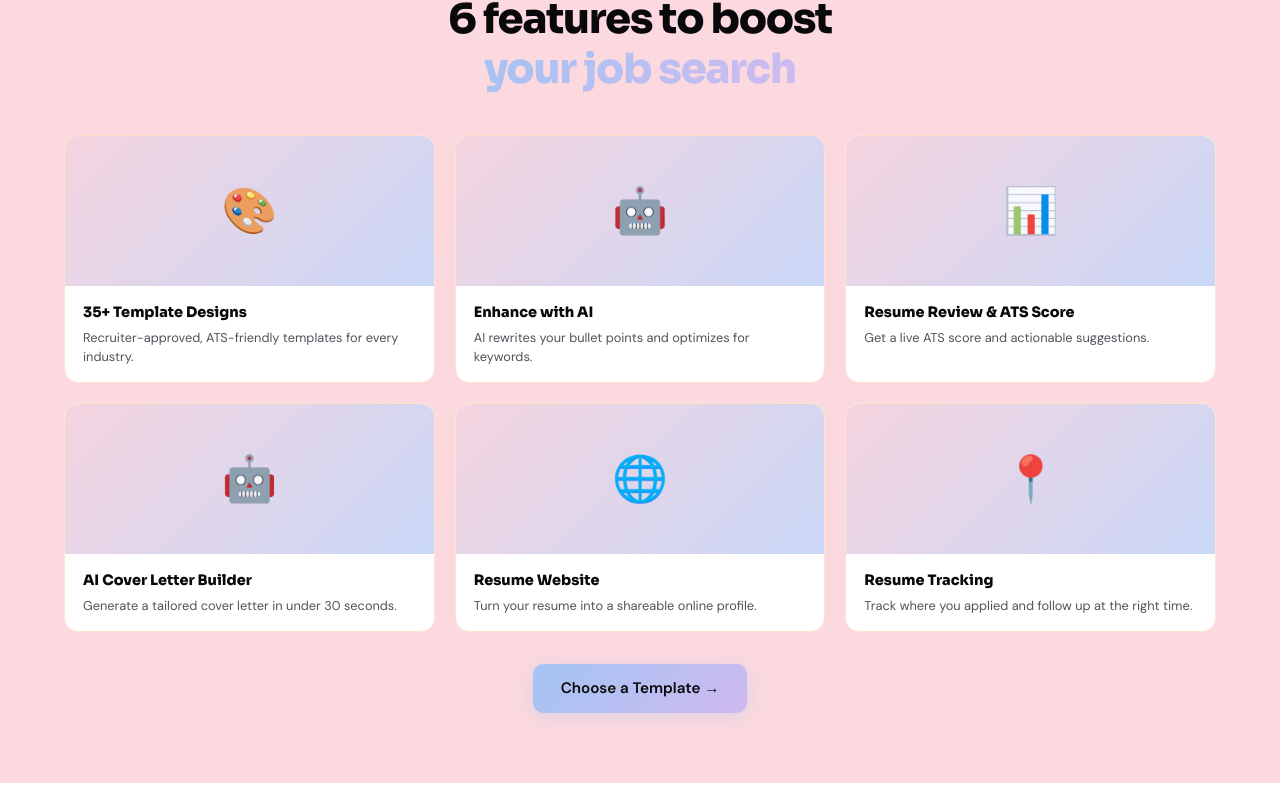
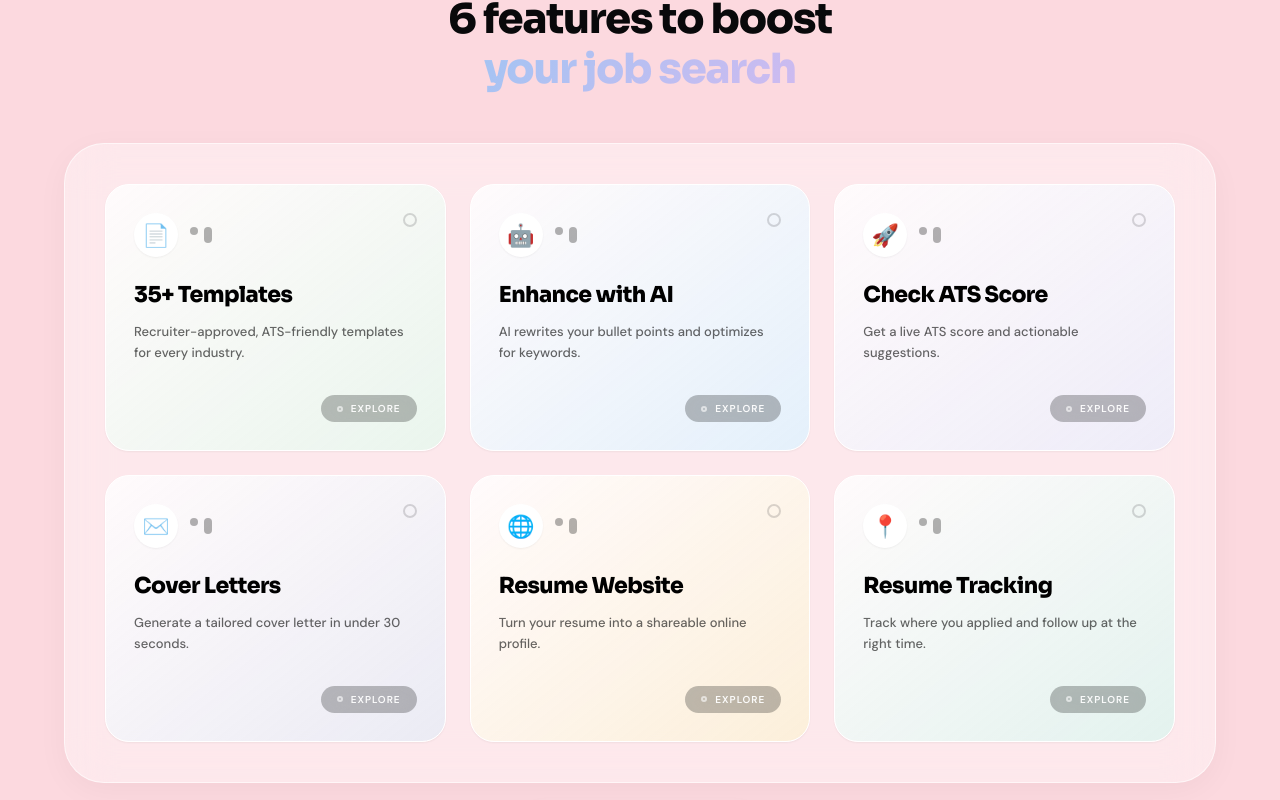
Before and after one commit to mrrohitt22-a11y/Ripler.Ai, a Next.js app: page / in a window 1280 px wide. Shown: the part 1420-2220 px from the top of the page. Built offline with nearby package versions, Linux system fonts and the light colour scheme; no server answers.

Commit message:
feat: revamp features section to match requested glassmorphism card grid GUI

```diff
--- a/src/components/landing/LandingSections.tsx
+++ b/src/components/landing/LandingSections.tsx
@@ -50,19 +50,41 @@ export function LandingSections({ onOpenModal }: Props) {
           <div className="section-tag">Powerful Features</div>
           <h2 className="section-title">6 features to boost<br/><span className="hl">your job search</span></h2>
         </div>
-        <div className="features-grid">
-          {[{icon:'🎨',title:'35+ Template Designs',desc:'Recruiter-approved, ATS-friendly templates for every industry.'},
-            {icon:'🤖',title:'Enhance with AI',desc:'AI rewrites your bullet points and optimizes for keywords.'},
-            {icon:'📊',title:'Resume Review & ATS Score',desc:'Get a live ATS score and actionable suggestions.'},
-            {icon:'🤖',title:'AI Cover Letter Builder',desc:'Generate a tailored cover letter in under 30 seconds.'},
-            {icon:'🌐',title:'Resume Website',desc:'Turn your resume into a shareable online profile.'},
-            {icon:'📍',title:'Resume Tracking',desc:'Track where you applied and follow up at the right time.'}
-          ].map((f, i) => (
-            <div key={i} className={`feature-card reveal reveal-delay-${(i % 3) + 1}`} onClick={() => onOpenModal('signup')}>
-              <div className="feature-card-img">{f.icon}</div>
-              <div className="feature-card-body"><h4>{f.title}</h4><p>{f.desc}</p></div>
-            </div>
-          ))}
+        <div className="relative p-6 sm:p-10 rounded-[2.5rem] bg-white/40 backdrop-blur-xl border border-white/60 shadow-[0_8px_32px_rgba(0,0,0,0.04)] mx-auto mt-12 mb-8">
+          <div className="grid grid-cols-1 md:grid-cols-2 lg:grid-cols-3 gap-6">
+            {[
+              { icon: '📄', title: '35+ Templates', desc: 'Recruiter-approved, ATS-friendly templates for every industry.', color: 'from-white/80 to-[#EAF5ED]' },
+              { icon: '🤖', title: 'Enhance with AI', desc: 'AI rewrites your bullet points and optimizes for keywords.', color: 'from-white/80 to-[#E4F0FB]' },
+              { icon: '🚀', title: 'Check ATS Score', desc: 'Get a live ATS score and actionable suggestions.', color: 'from-white/80 to-[#EEECF8]' },
+              { icon: '✉️', title: 'Cover Letters', desc: 'Generate a tailored cover letter in under 30 seconds.', color: 'from-white/80 to-[#EBEBF4]' },
+              { icon: '🌐', title: 'Resume Website', desc: 'Turn your resume into a shareable online profile.', color: 'from-white/80 to-[#FCEFDA]' },
+              { icon: '📍', title: 'Resume Tracking', desc: 'Track where you applied and follow up at the right time.', color: 'from-white/80 to-[#E3F2EE]' }
+            ].map((f, i) => (
+              <div key={i} onClick={() => onOpenModal('signup')} className={`rounded-3xl p-7 bg-gradient-to-br ${f.color} border border-white hover:border-white/50 shadow-sm flex flex-col justify-between min-h-[240px] cursor-pointer transition-all duration-300 hover:-translate-y-1 hover:shadow-[0_12px_30px_rgba(0,0,0,0.08)] reveal reveal-delay-${(i % 3) + 1}`}>
+                <div className="flex justify-between items-start mb-6">
+                  <div className="flex items-center gap-3">
+                    <div className="w-11 h-11 rounded-full bg-white flex items-center justify-center shadow-sm text-[22px]">
+                      {f.icon}
+                    </div>
+                    <div className="flex gap-1.5 opacity-30 mix-blend-multiply">
+                      <div className="w-2 h-2 rounded-sm bg-black" />
+                      <div className="w-2 h-4 rounded-sm bg-black" />
+                    </div>
+                  </div>
+                  <div className="w-3.5 h-3.5 rounded-full border-[2px] border-black/15" />
+                </div>
+                <div>
+                  <h4 className="font-extrabold text-[22px] mb-3 text-black leading-tight tracking-tight" style={{ fontFamily: 'Sora, sans-serif' }}>{f.title}</h4>
+                  <p className="text-[13px] leading-relaxed text-black/60 font-medium mb-8">
+                    {f.desc}
+                  </p>
+                </div>
+                <div className="self-end bg-black/25 backdrop-blur-md px-4 py-1.5 rounded-full text-[10px] text-white/95 font-bold tracking-widest uppercase flex items-center gap-2 transition-transform hover:scale-105">
+                  <span className="w-1.5 h-1.5 rounded-full border-2 border-white/60" /> Explore
+                </div>
+              </div>
+            ))}
+          </div>
         </div>
         <div style={{textAlign:'center',marginTop:'32px'}} className="reveal">
           <a href="#" className="btn-primary" onClick={(e) => { e.preventDefault(); onOpenModal('signup'); }} style={{display:'inline-flex'}}>Choose a Template →</a>
```
